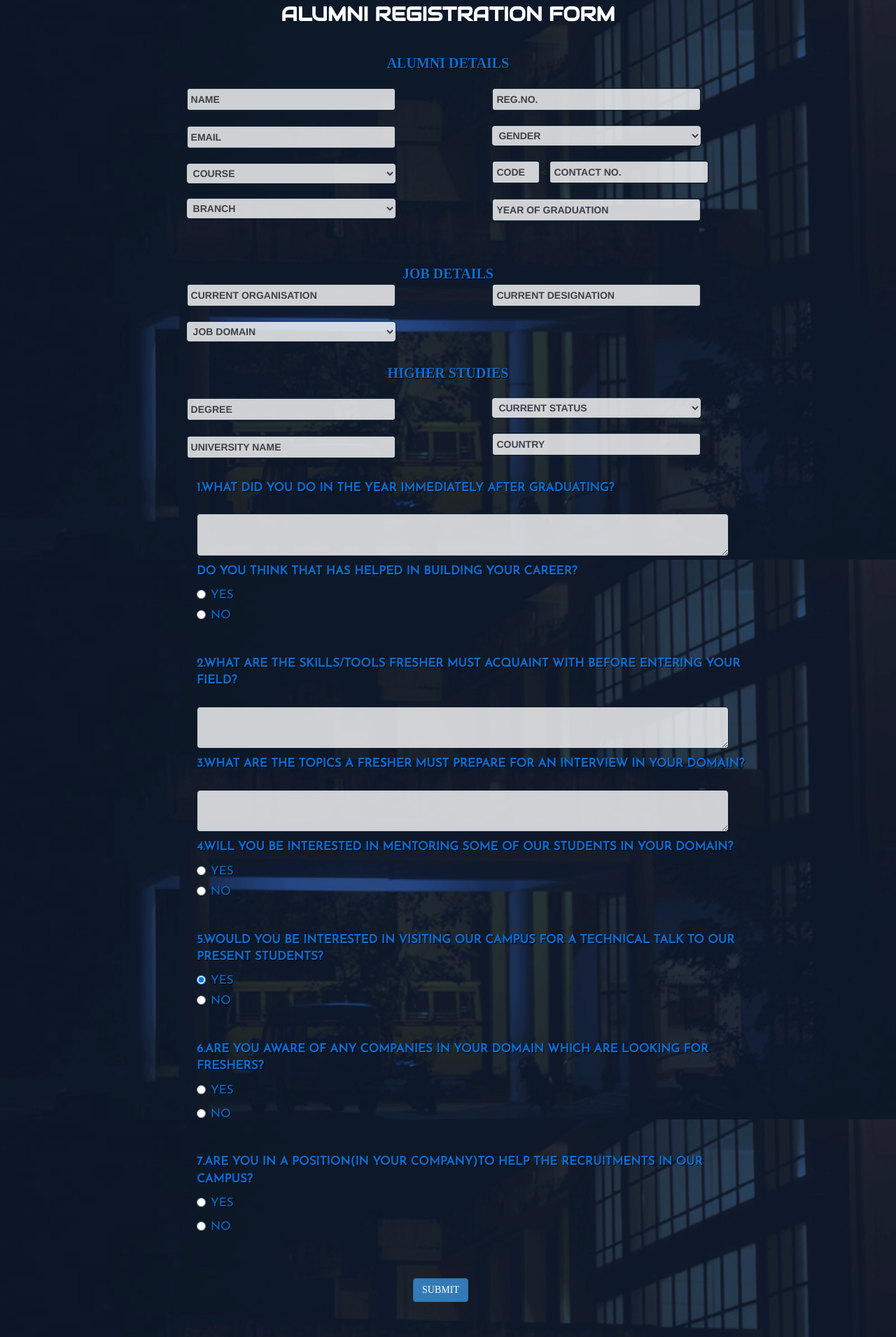
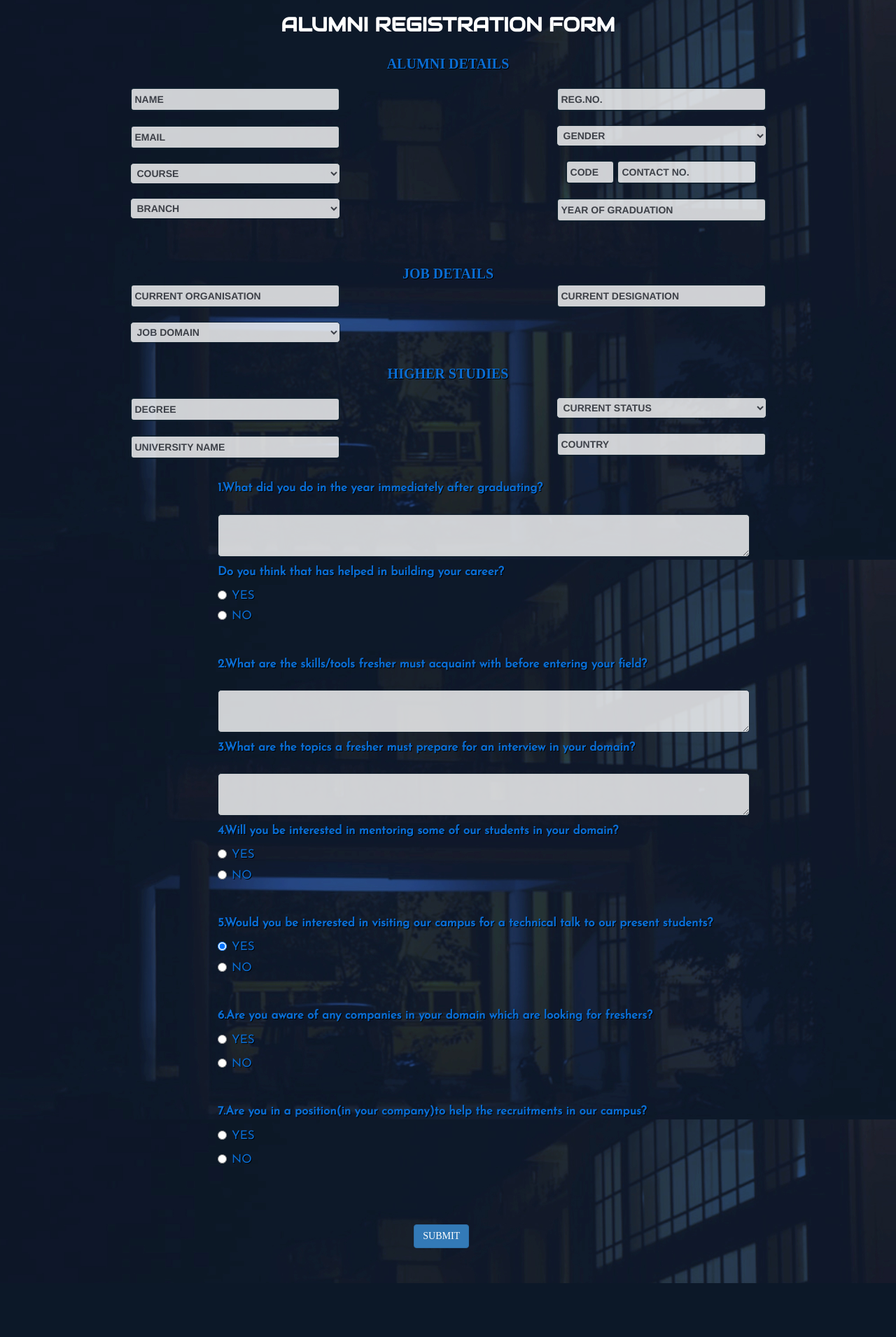
Before and after one commit to Prabharoop/placementgec, a Django app: page /form in a window 1280 px wide. Shown: the whole page at 70% size. After the commit the page ends 1834 px from the top, so only its background shows below. Run offline with Django 3.2, Linux system fonts and the light colour scheme; some libraries are stand-ins or nearby versions; some web fonts are replaced.

Commit message:
Updated forms

```diff
--- a/mainapp/templates/mainapp/register.html
+++ b/mainapp/templates/mainapp/register.html
@@ -14,17 +14,27 @@
 	<script src="{% static 'js/reg1.js' %}"></script>
 </head>
 <body>
-	<div class="register">
-		<div id="header">ALUMNI REGISTRATION FORM</div><br>
+	<!--<div class="register container-fluid">-->
+		<!--<div id="header">ALUMNI REGISTRATION FORM</div><br></div>-->
+	<div class="container-fluid padding">
+	<div class="row welcome text-center">
+		<div class="col-12">
+			<h1 id="header">ALUMNI REGISTRATION FORM</h1>
+		</div>
+	</div>
+	</div>
+	<div class="container-fluid">
 		<form id="form" method="post">
 			<!-- alumni details -->
 			<div id="heading">
 		 		ALUMNI DETAILS
 			</div><br>
 			<!-- column1 starts -->
-			<div class="col1">
-				<div id="pad1">
-
+			<!--<div class="col1">-->
+			<div class="container-fluid padding">
+				<div class="row text-center padding">
+				<!--<div id="pad1">-->
+					<div class="col-sm-12 col-lg-6">
 				<!-- name and email -->
 			        <input id="input" type="text" name="name" placeholder="Name" required><br><br>
 			        <input id="input" type="Email" name="Email" placeholder="Email" required><br><br>
@@ -47,10 +57,11 @@
 			        </select><br><br>
 			    </div>
 
-			</div>
+
 			<!-- col1 ends and col2 satrts -->
-			<div class="col2">
-				<div id="pad2">
+			<!--<div class="col2">-->
+					<div class="col-sm-12 col-lg-6">
+				<!--<div id="pad2">-->
 
 			        <!-- register no -->
 			        <input id="input" type="text" name="reg.no." placeholder="Reg.No." ><br><br>
@@ -64,7 +75,7 @@
                         <option value="OTHERS">Others</option>
                     </select><br><br>
                     <!-- contact with country code -->
-                    <input id="selection" type="text" name="Contact" placeholder="code" required><
+                    <input id="selection" type="text" name="Contact" placeholder="code" required>
 
                     <input id="cont" type="text" name="Contact" placeholder="contact no." required><br><br>
                     <!-- passout year -->
@@ -74,14 +85,18 @@
 
 
 			</div>
+			</div>
 			<!-- column2 ends -->
             <!-- job details -->
             <div id="heading">
             	JOB DETAILS
             </div>
             <!-- column1 starts -->
-            <div class="col1">
-            	<div id="pad1">
+            <!--<div class="col1">-->
+			<div class="container-fluid padding">
+				<div class="row text-center padding">
+					<div class="col-sm-12 col-lg-6">
+            	<!--<div id="pad1">-->
             	    <!-- current organisation -->
 			        <input id="input" type="text" name="Currentorg" placeholder="Current Organisation" required><br><br>
 			        <!-- job domain -->
@@ -93,15 +108,17 @@
 				        <option  value="ELECTRICAL">ELECTRICAL</option>
                     </select><br><br>
                 </div>
-            </div>
+
             <!-- column1 ends -->
 			<!-- column2 starts -->
-			<div class="col2">
-				<div id="pad2">
+			<!--<div class="col2">-->
+					<div class="col-sm-12 col-lg-6">
+				<!--<div id="pad2">-->
 
 				    <!-- designation  -->
 				    <input id="input" type="text" name="Currentdes" placeholder="Current Designation" required><br><br><br><br><br>
 				</div>
+			</div>
 			</div>
 			<!-- column2 ends -->
 			<!-- higher studies -->
@@ -109,19 +126,23 @@
 				HIGHER STUDIES
 			</div><br>
 			<!-- column1 starts -->
-			<div class="col1">
-				<div id="pad1">
+			<!--<div class="col1">-->
+			<div class="container-fluid padding">
+				<div class="row text-center padding">
+					<div class="col-sm-12 col-lg-6">
+				<!--<div id="pad1">-->
 					<!-- degree -->
 					<input id="input" type="text" name="degree" placeholder="degree" ><br><br>
 
 				    <!-- university -->
                     <input id="input" type="text" name="university" placeholder="university name" ><br><br>
                 </div>
-			</div>
+
 			<!-- column1 ends -->
 			<!-- column2 starts -->
-			<div class="col2">
-				<div id="pad2">
+			<!--<div class="col2">-->
+				<!--<div id="pad2">-->
+					<div class="col-sm-12 col-lg-6">
 					<!-- current status -->
 							<select id="select" >
 							<option  value="CURRENT">CURRENT STATUS</option>
@@ -135,14 +156,17 @@
                 </div>
 
 			</div>
+			</div>
 
 			<!-- column2 ends -->
 			<!-- question starts -->
-			<div class="questions">
+			<div class="container-fluid padding">
+				<div class="col-12">
+			<!--<div class="questions">-->
 			<div class="q1" id="que">
 				1.What did you do in the year immediately after graduating?<br><br>
-				<textarea id="biginp" rows="2" cols="30" ></textarea>
-			</div><br><br>
+				<textarea id="biginp" rows="2" cols="30" ></textarea></div>
+			<br><br>
 			<div class="container" id="que">
 				Do you think that has helped in building your career?<br>
 
@@ -219,6 +243,7 @@
 			    </div>
 
 			</div>
+				</div>
 		</div><br>
 		<!-- question ends -->
 			<div  id="button1">
--- a/static/css/first.css
+++ b/static/css/first.css
@@ -105,7 +105,7 @@
 
 }
 #cont{
-	width: 229px;
+	width: 200px;
 	padding: 5px;
     border-color: #10212E;
     border-radius: 5px;
@@ -230,6 +230,11 @@
 
 @media screen and (max-width:600px) {
 
+#header {
+font-size :180%;
+}
+
+
     .col1,.col2,.register,#pad1,#bigselect,#form{
         width: 100%;
         margin-top: 0%;
@@ -238,3 +243,4 @@
         text-align: center;
 
     }
+}
```
Also changed, not shown: mainapp/models.py (line endings or trailing spaces).
